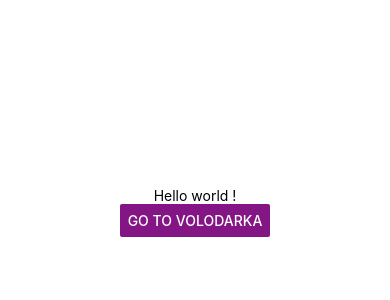
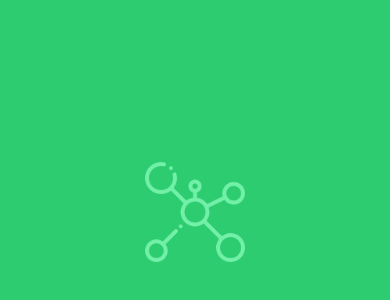
Before and after one commit to maximys963/Spark-react-native-app, a React Native app in the folder 1000things/: screen / in a window 390 px wide. Shown: the part 210-510 px from the top of the page. Built offline with nearby package versions, Linux system fonts and the light colour scheme.

Commit message:
start make a logo view

```diff
--- a/1000things/App.js
+++ b/1000things/App.js
@@ -1,37 +1,22 @@
-import React from 'react';
-import { StyleSheet, Text, View, Button } from 'react-native';
-export default class App extends React.Component {
-  render() {
-    return (
+import React, {Component} from 'react';
+import {AppRegistry, Text, View, StyleSheet} from 'react-native';
+import Login from "./Components/Login/Login";
 
+export default class myapp extends Component{
+  render(){
+    return(
 
+        <Login/>
 
-      <View style={styles.container}>
-        <Text>Hello world !</Text>
-          <Button style={styles.button}
-
-              title="Go to Volodarka"
-              color="#841584"
-              accessibilityLabel="Learn more about this purple button"
-
-          />
-
-
-      </View>
     );
   }
 }
 
-const styles = StyleSheet.create({
-  container: {
+const styles  = StyleSheet.create({
+  container:{
     flex: 1,
-    backgroundColor: '#fff',
+    justifyContent: 'center',
     alignItems: 'center',
-    justifyContent: 'center',
-  },
-    button: {
-        borderRadius: 4,
-        borderWidth: 0.5,
-        borderColor: '#841584',
-    },
+  }
 });
+AppRegistry.registerComponent('myapp', ()=> myapp);
--- /dev/null
+++ b/1000things/Components/Login/Login.js
@@ -0,0 +1,36 @@
+import React, {Component} from 'react';
+import {AppRegistry, Text, View, StyleSheet, Image} from 'react-native';
+
+export default class myapp extends Component{
+  render(){
+    return(
+      <View style={styles.container}>
+        <View style={styles.logoContainer}>
+          <Image
+            style={styles.logo}
+            source={require('../../logo/network.png')}
+            />
+        </View>
+        <View style={styles.formContainer}></View>
+
+
+      </View>
+    );
+  }
+}
+const styles  = StyleSheet.create({
+  container:{
+    flex: 1,
+    backgroundColor: '#2ecc71'
+  },
+  logoContainer:{
+    alignItems: 'center',
+    flexGrow: 1,
+    justifyContent: 'center'
+  },
+  logo:{
+    width: 100,
+    height: 100
+  }
+
+});
```
Also changed, not shown: 1000things/try.js (added, +12 -0 lines), 1000things/logo/list.png (added), 1000things/logo/network.png (added).
